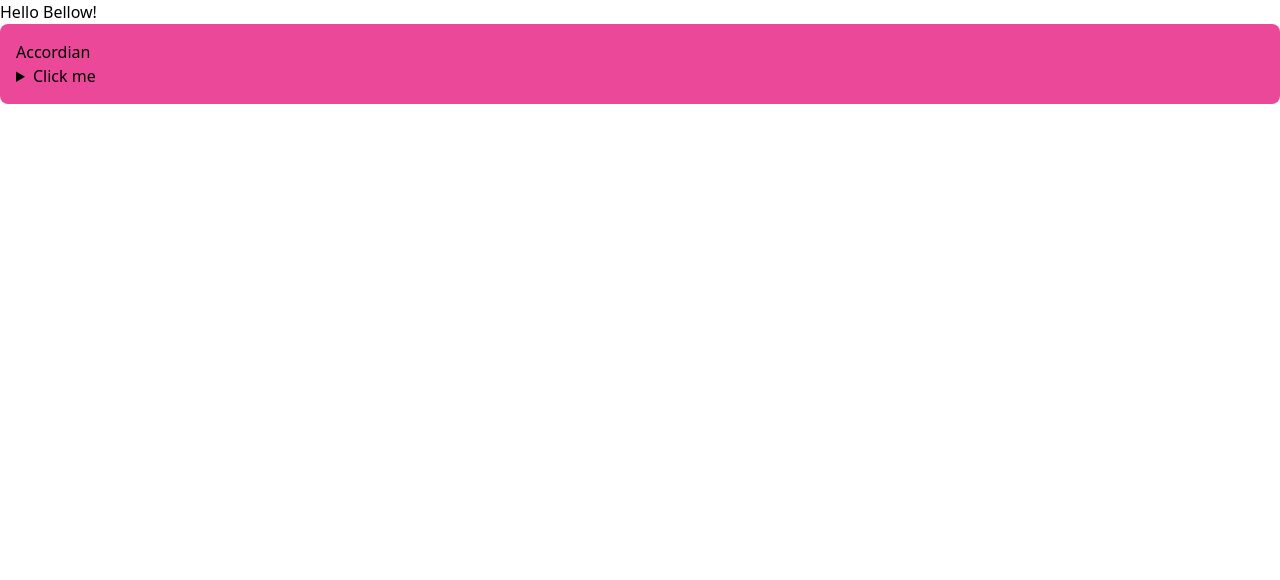
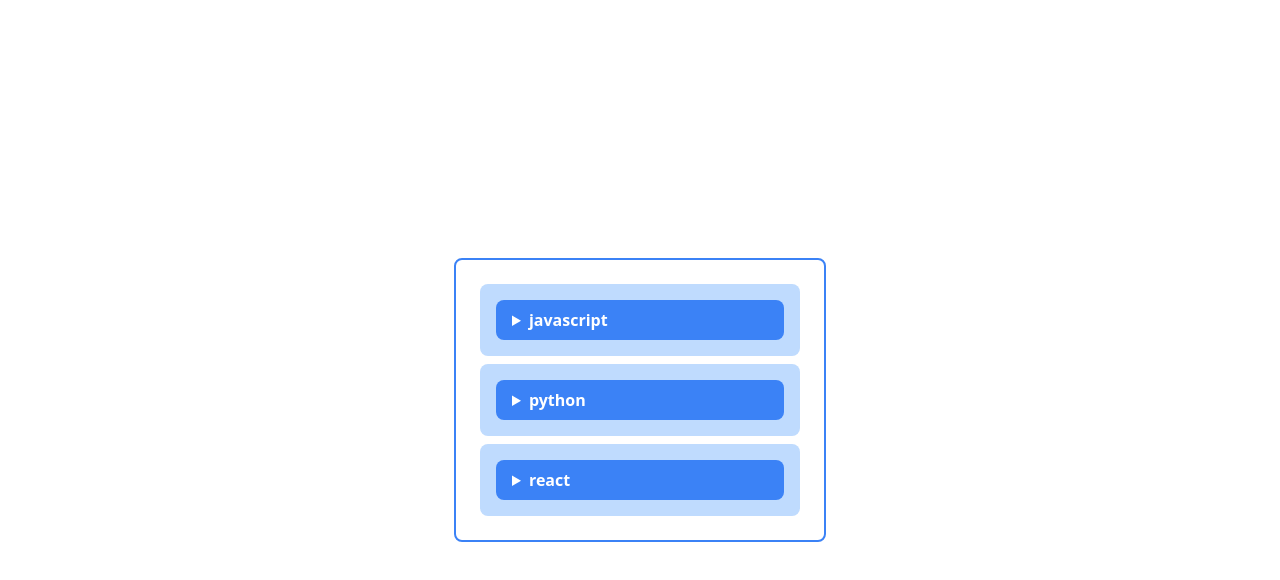
Before and after one commit to jyotidas4803/Bellow, a React (Vite) app: page / in a window 1280 px wide. Shown: the top 580 px of the page. Built offline with nearby package versions, Linux system fonts and the light colour scheme.

Commit message:
accordian with array of data

```diff
--- a/src/Accordian.jsx
+++ b/src/Accordian.jsx
@@ -1,15 +1,18 @@
 import React from 'react'
 
-function Accordian() {
+function Accordian({title = 'title', description = 'This is an accordian'}) {
   return (
-    <div className='bg-pink-500 p-4 rounded-lg'>
-        <h1>Accordian</h1>
-        <details>
-            <summary>Click me</summary>
-            <p>Lorem ipsum dolor sit amet, consectetur adipisicing elit. Voluptatibus, quia, voluptas, quisquam, blanditiis, non, dolorum, sit, amet, consectetur, adipisicing, elit, sed, do, eiusmod, tempor, incididunt, ut, labore, et, dolore, magna, aliqua. Ut, enim, ad, minima, veniam, quis, nostrud, exercitation, ullamco, laboris, nisi, ut, aliquip, ex, ea, commodo, consequat, duis, aute, velit, irure, dolor, in, reprehenderit, in, voluptate, velit, esse, cillum, dolore, eu, fugiat, nulla, pariatur, excepteur, sint, occaecat, cupidatat, non, proident, sunt, in, culpa, qui, officia, deserunt, mollit, anim, id, est, laborum.</p>
+
+        <details className='w-80 bg-blue-200 p-4 rounded-lg m-2' open={false}>
+            <summary className='cursor-pointer bg-blue-500 text-white px-4 py-2 rounded-lg font-bold'>
+                {title}
+            </summary>
+
+            <p className='text-gray-700 text-sm mt-2 border-t border-white pt-2 border-width-'>
+                {description}
+            </p>
         </details>
 
-    </div>
 
   )
 }
--- a/src/App.jsx
+++ b/src/App.jsx
@@ -1,11 +1,11 @@
 import React from 'react';
-import Accordian from './Accordian';
+
+import Bellow from './Bellow';
 
 function App() {
   return (
-    <div>
-      <h1>Hello Bellow!</h1>
-      <Accordian />
+    <div className='flex items-center justify-center h-screen'>
+      <Bellow />
     </div>
   );
 }
--- a/src/Bellow.jsx
+++ b/src/Bellow.jsx
@@ -1,9 +1,34 @@
 import React from 'react'
+import Accordian from './Accordian'
 
 function Bellow() {
+    const data = [
+        {
+            title: 'javascript',
+            description: 'javascript is a programming language'
+        },
+        {
+            title: 'python',
+            description: 'python is a programming language'
+        },
+        {
+            title: 'react',
+            description: 'react is a javascript library'
+        },
+
+    ]
+
+    const accordianData = [];
+    for (let i = 0; i < data.length; i++) {
+        accordianData.push(
+            <Accordian key={crypto.randomUUID()} title={data[i].title} description={data[i].description} />
+        )
+    }
   return (
-    <div>Bellow</div>
+    <div className='border-2 border-blue-500 rounded-lg p-4'>
+    {accordianData}
+    </div>
   )
 }
 
-export default Bellow
+export default Bellow;
```
Also changed, not shown: 1 other file (tests, documents, lock files or other folders).
